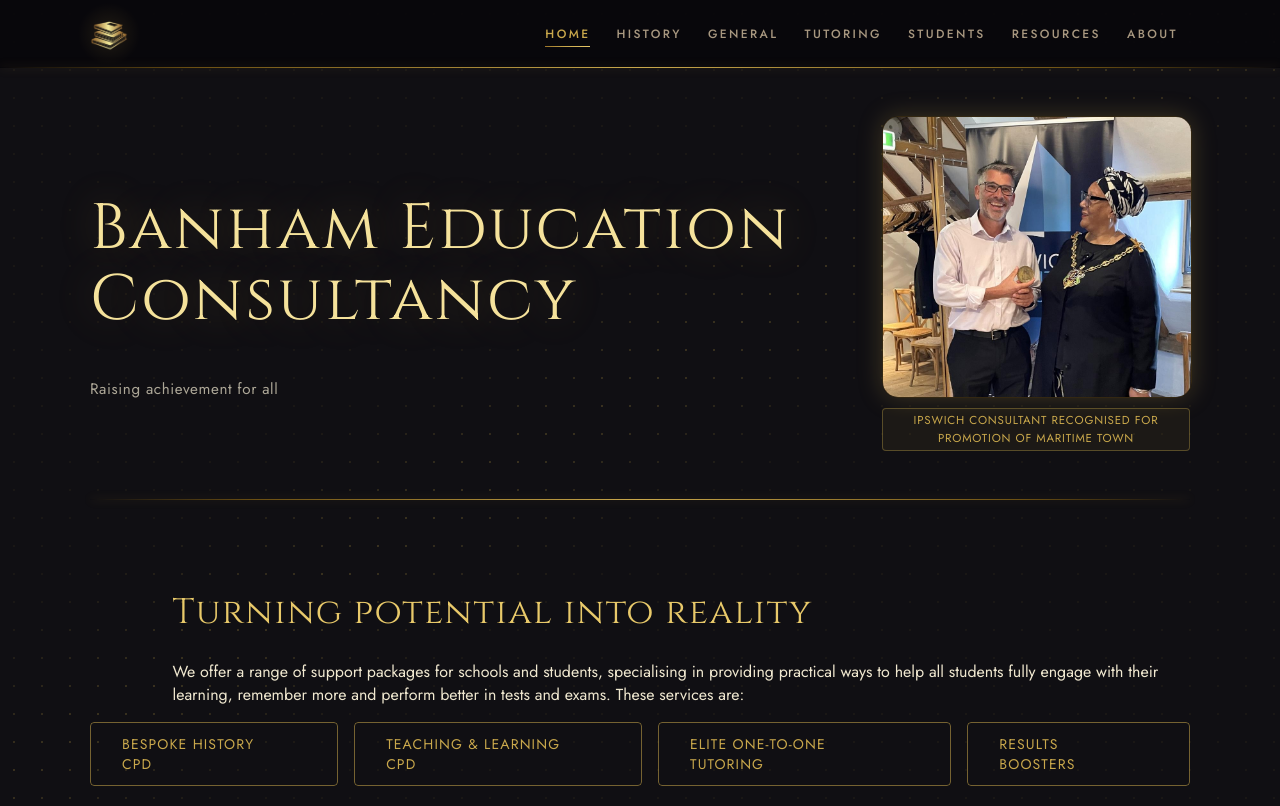
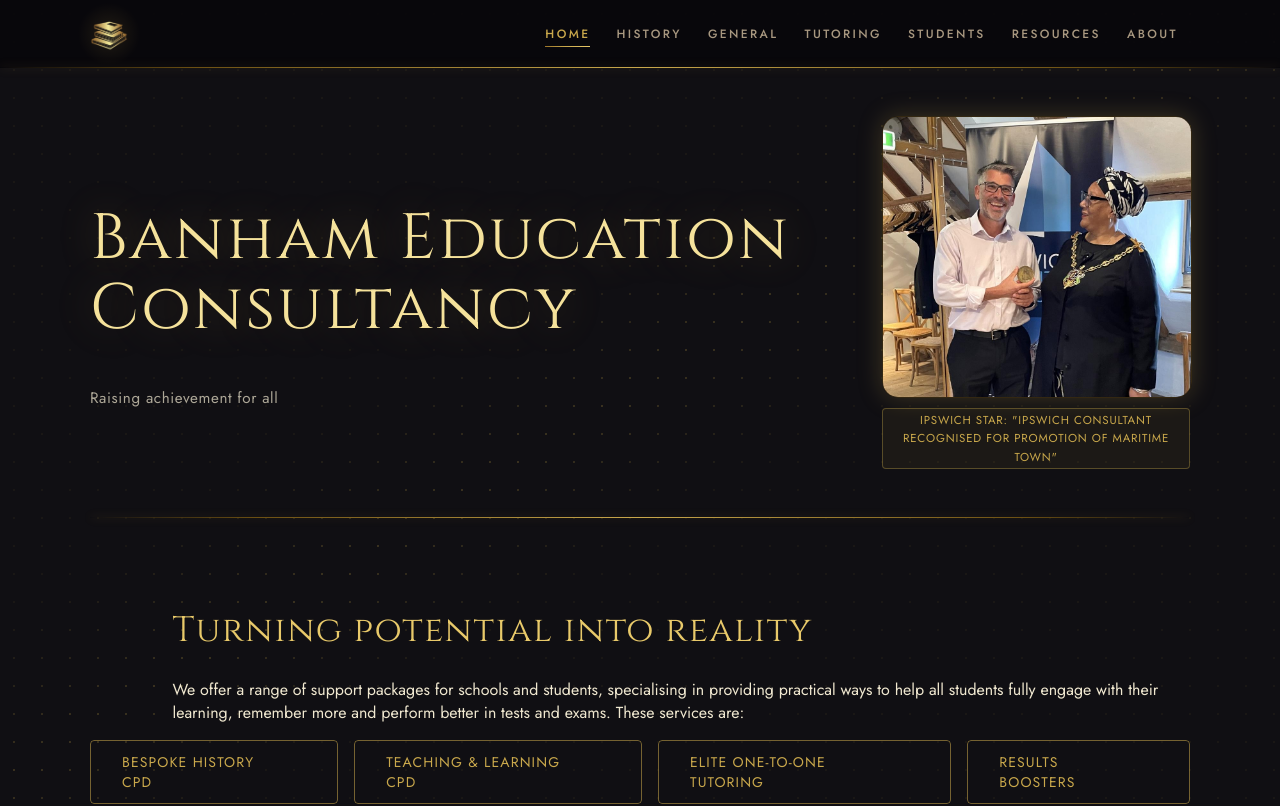
Before and after one commit to tinbob655/banham-education-consultancy, a React (Vite) app: page / in a window 1280 px wide. Shown: the top 806 px of the page. Built offline with nearby package versions, Linux system fonts and the light colour scheme.

Commit message:
added link option to PageHeader image

```diff
--- a/src/pages/home/Home.tsx
+++ b/src/pages/home/Home.tsx
@@ -14,7 +14,7 @@ export default function Home():React.ReactElement {
                 subtitle={"Raising achievement for all"}
                 image={"/general/banhamAndMayor.jpg"}
                 imageAlt={"Image of Mr Banham receiving an award from the Mayor of Ipswich"}
-                imageCaption={"Ipswich consultant recognised for promotion of maritime town"}
+                imageCaption={'IPSWICH STAR: "Ipswich consultant recognised for promotion of maritime town"'}
                 imageLink={"https://www.ipswichstar.co.uk/news/26167684.ipswich-consultant-recognised-promotion-maritime-town/"}
                 />
 
```
